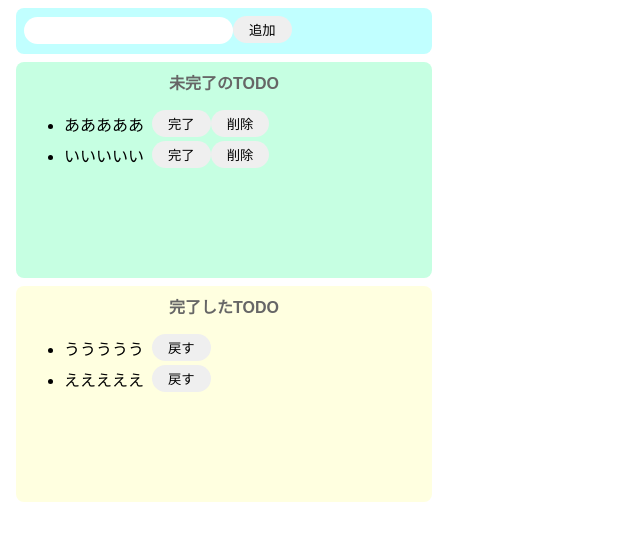
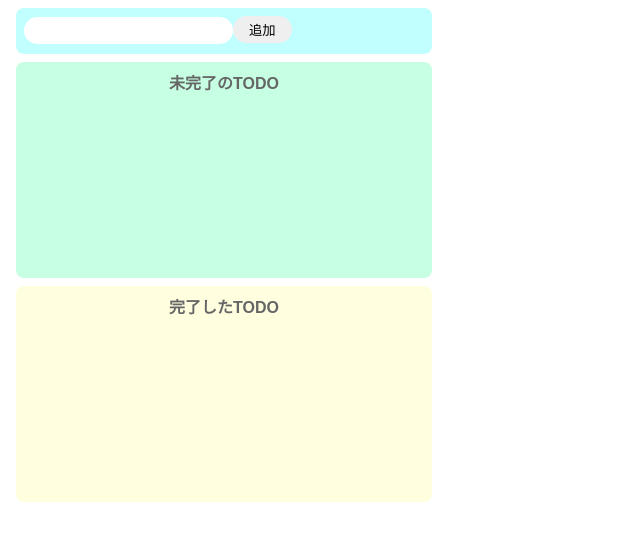
Before and after one commit to hayato-lang/React-todo, a React (Create React App) app: page / in a window 1280 px wide. Shown: the top 540 px of the page, without its empty margins (0-640 px from the left). Built offline with nearby package versions, Linux system fonts and the light colour scheme.

Commit message:
タスクの戻す機能

```diff
--- a/src/App.jsx
+++ b/src/App.jsx
@@ -3,14 +3,8 @@
 
 export const App = () => {
   const [todoText, setTodoText] = useState("");
-  const [incompleteTodos, setIncompleteTodos] = useState([
-    "あああああ",
-    "いいいいい"
-  ]);
-  const [completeTodos, setCompleteTodos] = useState([
-    "ううううう",
-    "えええええ"
-  ]);
+  const [incompleteTodos, setIncompleteTodos] = useState([]);
+  const [completeTodos, setCompleteTodos] = useState([]);
 
   const onChageText = (event) => setTodoText(event.target.value);
 
@@ -32,6 +26,14 @@
     newIncompleteTodos.splice(index, 1);
 
     const newCompleteTodos = [...completeTodos, incompleteTodos[index]];
+    setIncompleteTodos(newIncompleteTodos);
+    setCompleteTodos(newCompleteTodos);
+  };
+
+  const onClickBack = (index) => {
+    const newCompleteTodos = [...completeTodos];
+    newCompleteTodos.splice(index, 1);
+    const newIncompleteTodos = [...incompleteTodos, completeTodos[index]];
     setIncompleteTodos(newIncompleteTodos);
     setCompleteTodos(newCompleteTodos);
   };
@@ -64,11 +66,11 @@
       <div className="complete-area">
         <p className="title">完了したTODO</p>
         <ul>
-          {completeTodos.map((todo) => {
+          {completeTodos.map((todo, index) => {
             return (
               <div key={todo} className="list-row">
                 <li>{todo}</li>
-                <button>戻す</button>
+                <button onClick={() => onClickBack(index)}>戻す</button>
               </div>
             );
           })}
```
